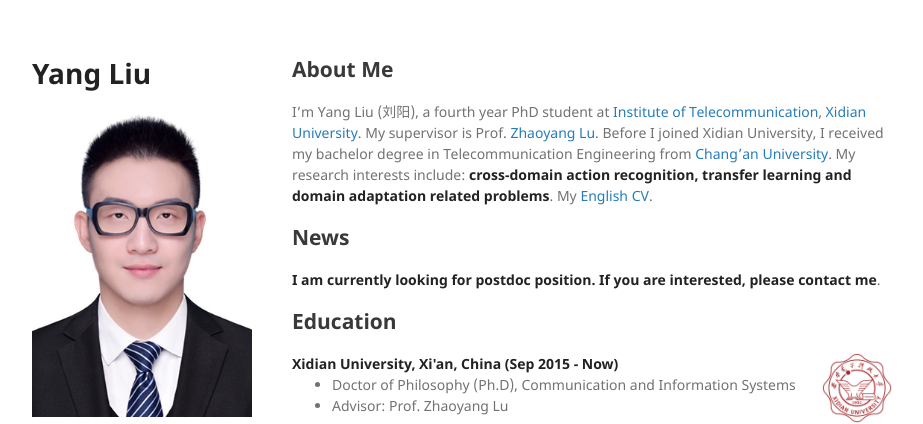
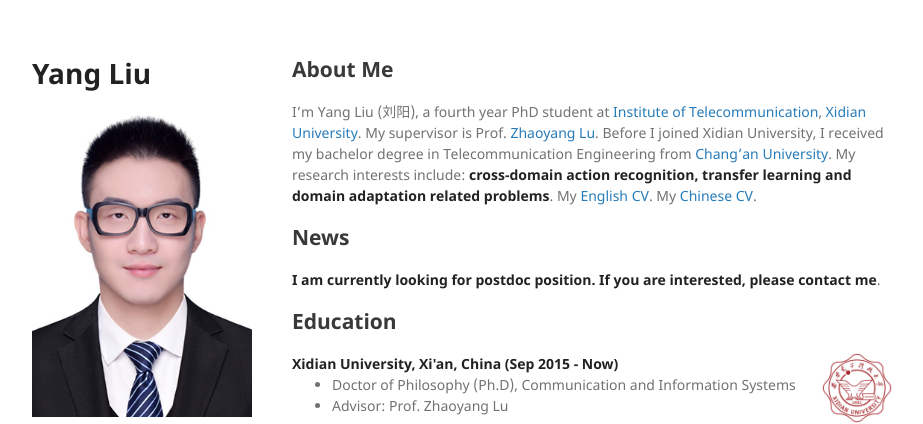
Before and after one commit to YangLiu9208/home, a Jekyll site: the page built from index.md, in a window 1280 px wide and 900 px high. Shown: the top 424 px of the window, without its empty margins (178-1101 px from the left). Built offline with Jekyll 4.4.1, drawn with Linux system fonts in a browser that asks for light colours; a style sheet for code colours, icons or effects is not loaded; our own code applies the rules of GitHub Pages for plain Markdown files.

Commit message:
Update index.md

```diff
--- a/index.md
+++ b/index.md
@@ -2,7 +2,7 @@
 layout: default
 ---
 ## About Me
-I'm Yang Liu (刘阳), a fourth year PhD student at [Institute of Telecommunication](http://ste.xidian.edu.cn/), [Xidian University](https://www.xidian.edu.cn/). My supervisor is Prof. [Zhaoyang Lu](http://web.xidian.edu.cn/zhylu/). Before I joined Xidian University, I received my bachelor degree in Telecommunication Engineering from [Chang'an University](http://www.chd.edu.cn/). My research interests include: **cross-domain action recognition, transfer learning and domain adaptation related problems**. My [English CV](https://drive.google.com/open?id=1cZNmxCEO9rC702OQui1QCloA7uXLIgSD).
+I'm Yang Liu (刘阳), a fourth year PhD student at [Institute of Telecommunication](http://ste.xidian.edu.cn/), [Xidian University](https://www.xidian.edu.cn/). My supervisor is Prof. [Zhaoyang Lu](http://web.xidian.edu.cn/zhylu/). Before I joined Xidian University, I received my bachelor degree in Telecommunication Engineering from [Chang'an University](http://www.chd.edu.cn/). My research interests include: **cross-domain action recognition, transfer learning and domain adaptation related problems**. My [English CV](https://drive.google.com/open?id=1Zp2Nk_MW1x1_96nV6d4g1w8R2UspKcOY). My [Chinese CV](https://drive.google.com/open?id=1dJGqxSNH_pugJt5I__vWtuWRutw7sgEh).
 
 ## News
 **I am currently looking for postdoc position. If you are interested, please contact me**.
```
